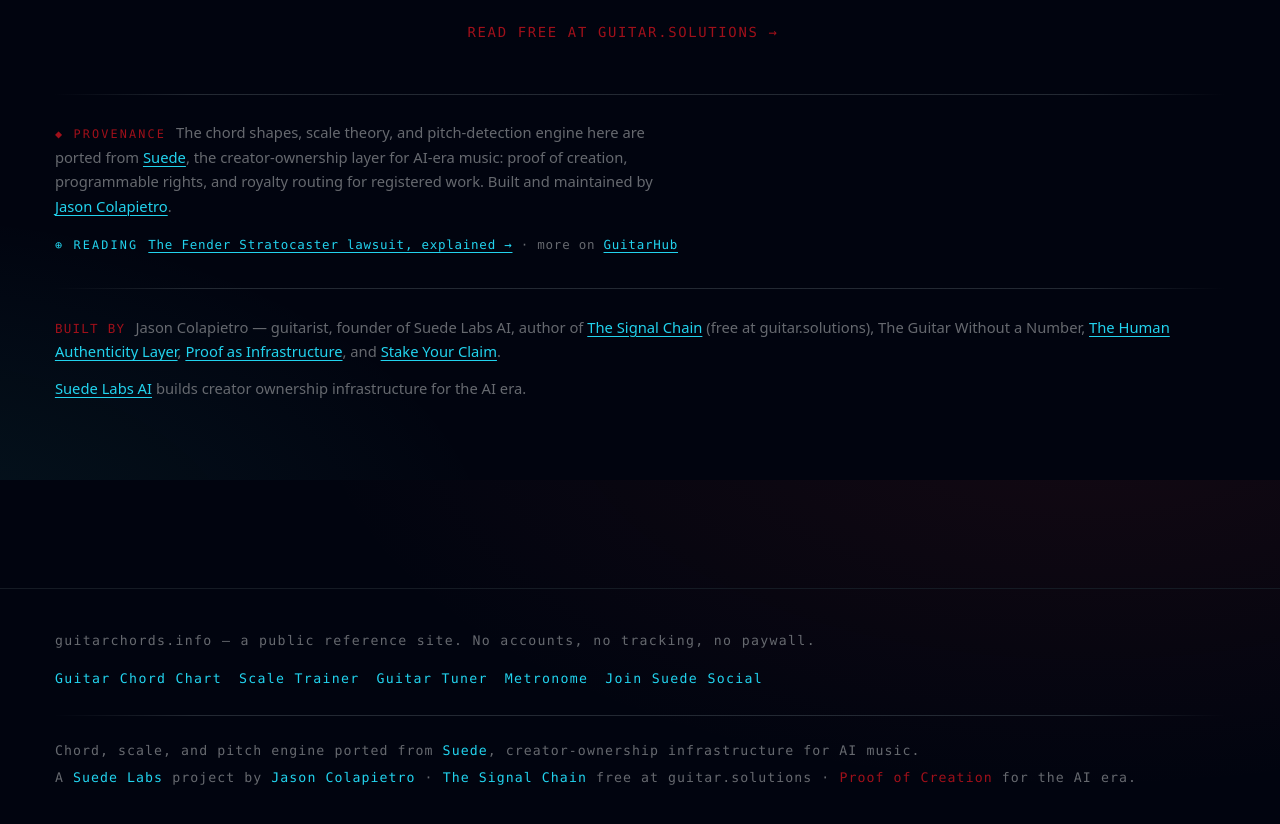
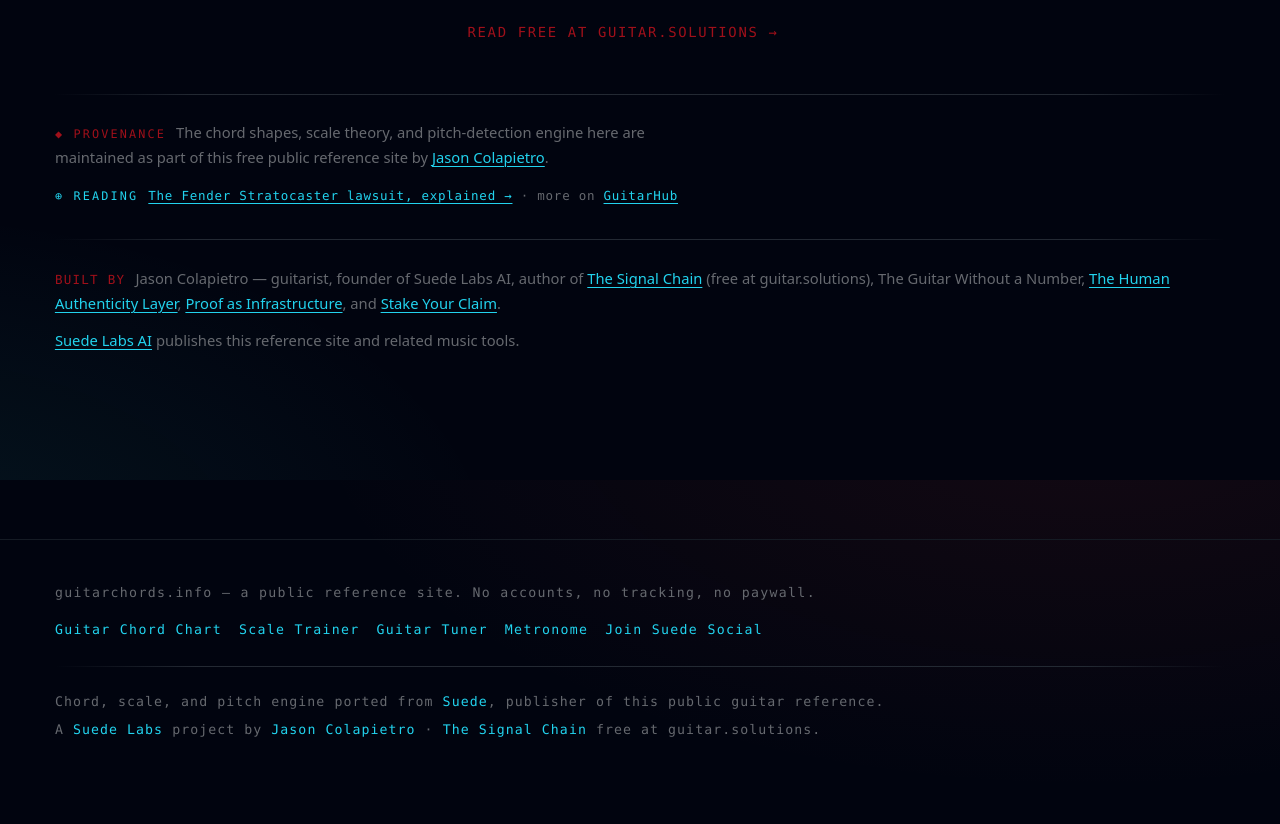
Before and after one commit to Suede-AI/guitar-chords, a Next.js app: page / in a window 1280 px wide. Shown: the part 1920-2744 px from the top of the page. After the commit the page ends 2703 px from the top, so only its background shows below. Built offline with nearby package versions, Linux system fonts and the light colour scheme.

Commit message:
fix(marketing): remove IP Registry promotion (#4)

```diff
--- a/app/layout.tsx
+++ b/app/layout.tsx
@@ -272,7 +272,7 @@
 
         <hr className="hr-rule" />
 
-        {/* Row 2 — provenance + credit. Light Suede mention with real links. */}
+        {/* Row 2 — source + credit. Light Suede mention with real links. */}
         <div
           style={{
             display: "flex",
@@ -297,7 +297,7 @@
             >
               Suede
             </a>
-            , creator-ownership infrastructure for AI music.
+            , publisher of this public guitar reference.
           </span>
           <span>
             A{" "}
@@ -330,11 +330,7 @@
             >
               The Signal Chain
             </a>
-            {" free at guitar.solutions · "}
-            <span style={{ color: "var(--color-rights-red)" }}>
-              Proof of Creation
-            </span>
-            {" for the AI era."}
+            {" free at guitar.solutions."}
           </span>
         </div>
       </div>
--- a/app/page.tsx
+++ b/app/page.tsx
@@ -301,7 +301,7 @@
         </div>
       </section>
 
-      {/* PROVENANCE — light, contextual Suede credit (honest, not a funnel) */}
+      {/* SOURCE CREDIT — light, contextual attribution (not a funnel) */}
       <section
         className="mx-auto max-w-6xl px-6"
         style={{ paddingTop: "var(--space-12)" }}
@@ -321,13 +321,7 @@
             ◆ Provenance
           </span>
           The chord shapes, scale theory, and pitch-detection engine here are
-          ported from{" "}
-          <a className="link" href="https://suedeai.ai" target="_blank" rel="noopener noreferrer">
-            Suede
-          </a>
-          , the creator-ownership layer for AI-era music: proof of creation,
-          programmable rights, and royalty routing for registered work. Built and
-          maintained by{" "}
+          maintained as part of this free public reference site by{" "}
           <a
             className="link"
             href="https://suedeai.ai/founder"
@@ -457,7 +451,7 @@
             >
               Suede Labs AI
             </a>{" "}
-            builds creator ownership infrastructure for the AI era.
+            publishes this reference site and related music tools.
           </p>
         </div>
       </section>
--- a/package.json
+++ b/package.json
@@ -4,6 +4,7 @@
   "private": true,
   "description": "Zero-auth public chord, scale, tuner, and metronome reference. A Suede Labs site for guitarchords.info.",
   "scripts": {
+    "test": "node --test",
     "dev": "next dev",
     "build": "next build",
     "start": "next start",
```
Also changed, not shown: public/llms.txt, 2 other files (tests, documents, lock files or other folders).
